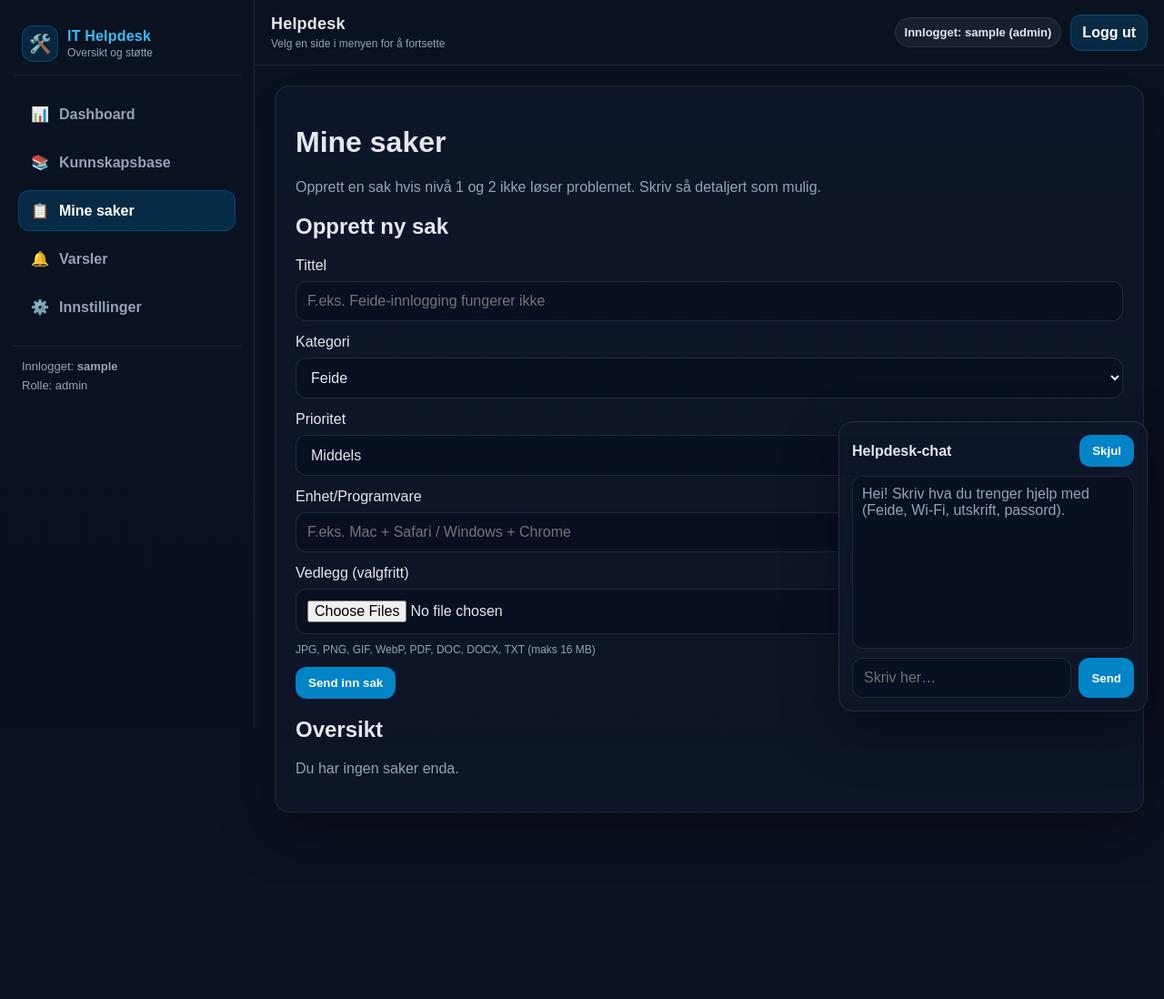
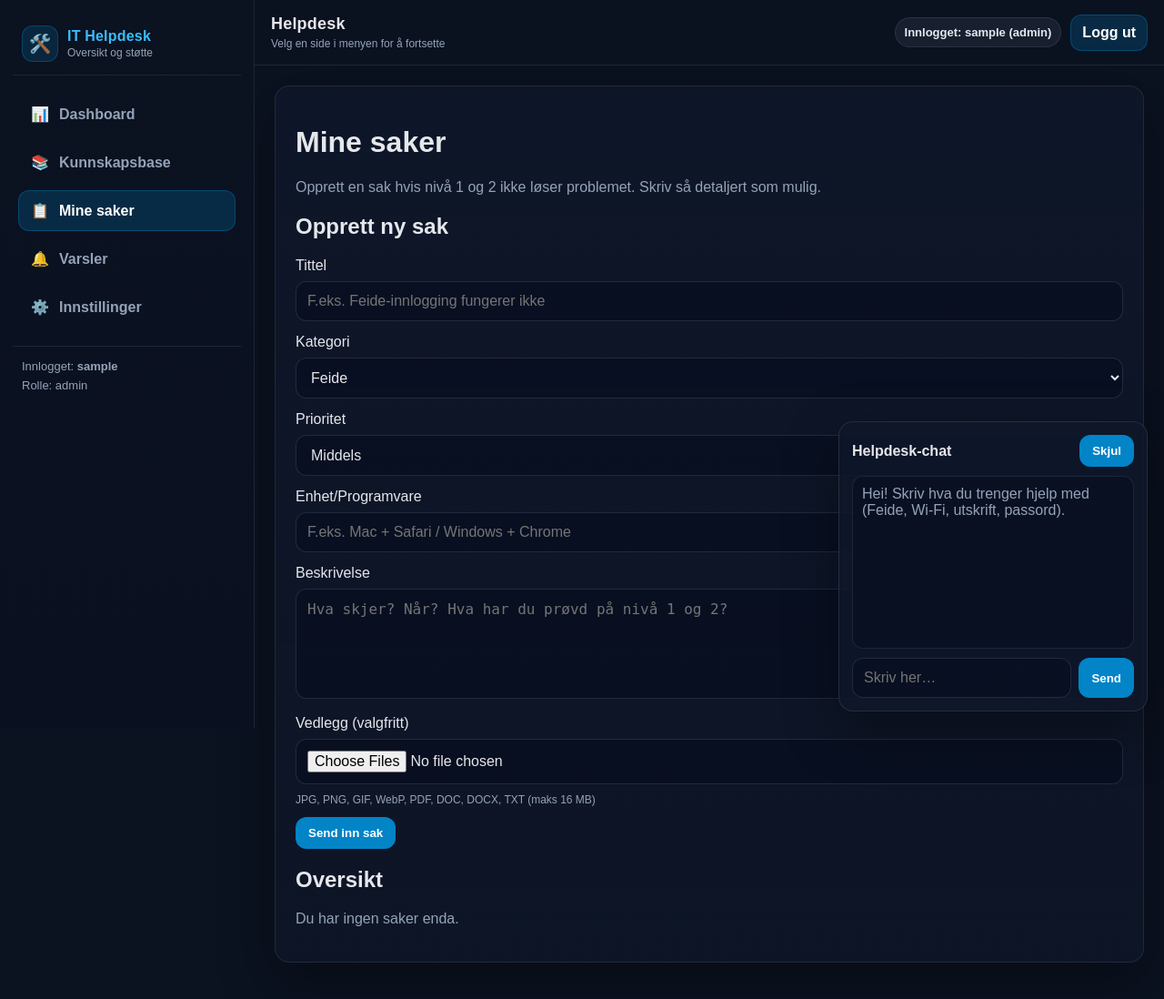
Before and after one commit to Fahad-G200/helpdesk-prosjekt-struktur, a Flask app: page /tickets in a window 1280 px wide. Shown: the top 1098 px of the page at 91% size. Before the commit the page ends 893 px from the top, so only its background shows below. Run offline with Flask 3, Linux system fonts and the light colour scheme; the visitor is signed in with stand-in values (Sample User, id 1); data comes from the database, SQL or seed files in the repository; both versions use the stored data as it was after the commit; data that the repository does not hold is empty.

```diff
--- a/backend/app/templates/_tickets.html
+++ b/backend/app/templates/_tickets.html
@@ -95,6 +95,9 @@
 
     <label>Enhet/Programvare</label>
     <input type="text" name="device" placeholder="F.eks. Mac + Safari / Windows + Chrome" required>
+
+    <label>Beskrivelse</label>
+    <textarea name="desc" rows="5" placeholder="Hva skjer? Når? Hva har du prøvd på nivå 1 og 2?" required></textarea>
 
     <label>Vedlegg (valgfritt)</label>
     <input type="file" name="files" multiple accept=".jpg,.jpeg,.png,.gif,.webp,.pdf,.doc,.docx,.txt">
```
Also changed, not shown: backend/app/helpdesk.db.
